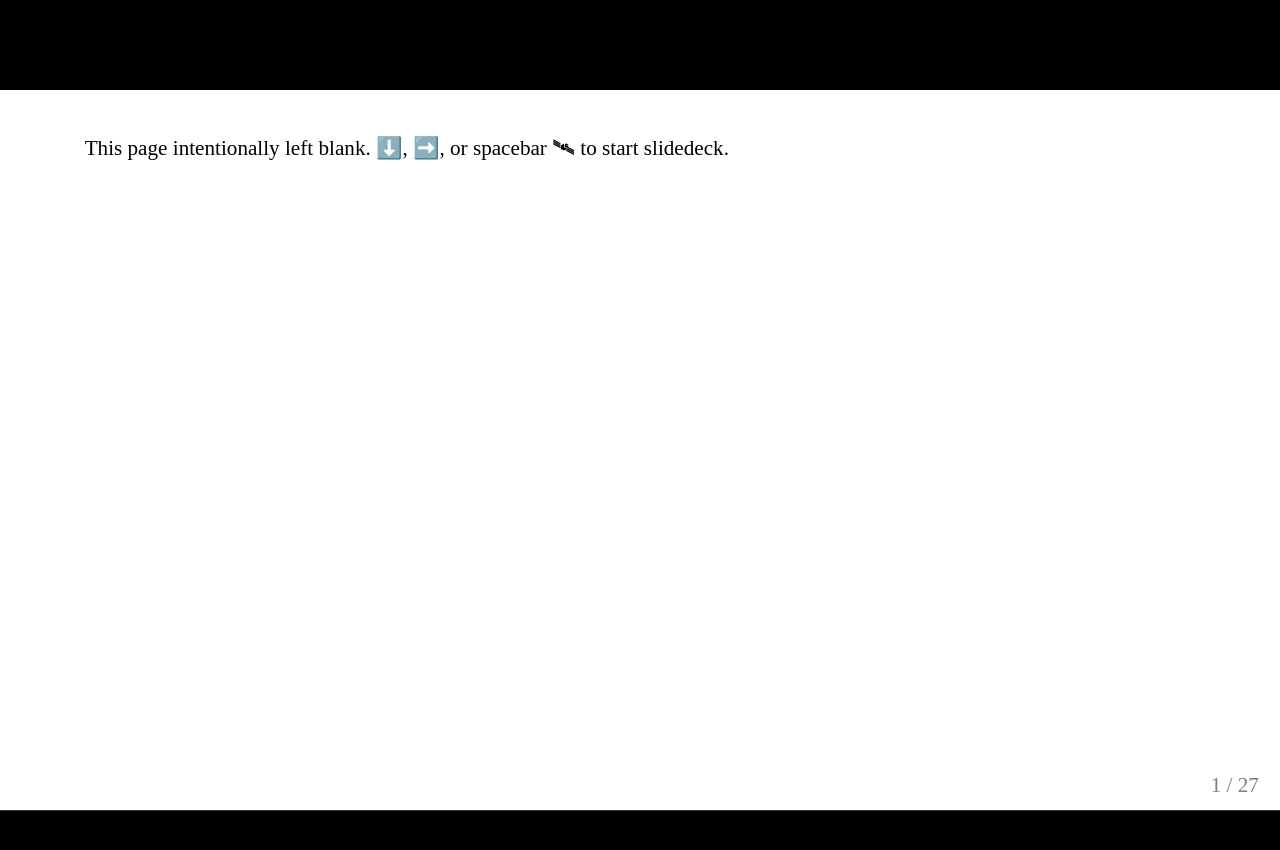
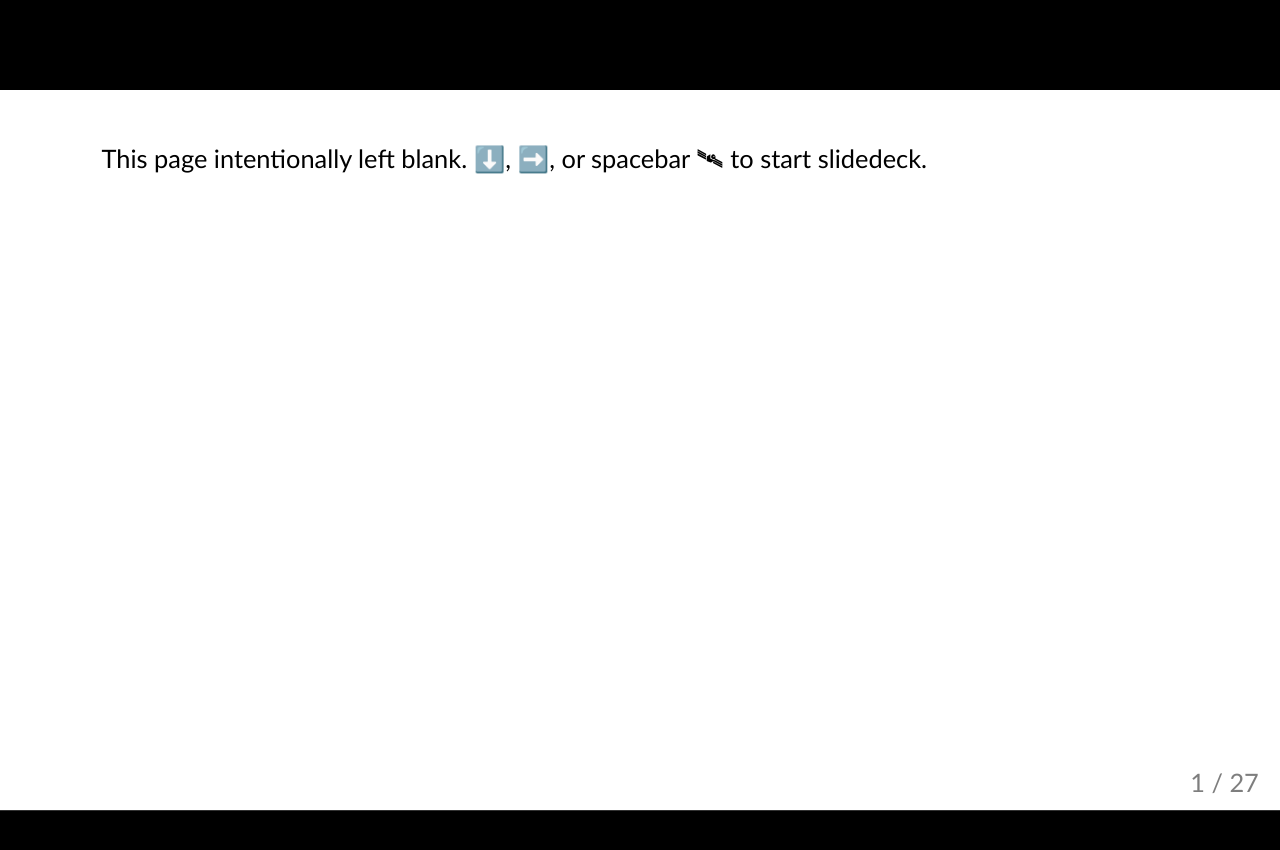
Before and after one commit to ablwr/avpres-training, a Jekyll site: the page built from _presentations/ffmpeg.html, in a window 1280 px wide. Shown: the top 850 px of the page. Built offline with Jekyll 4.4.1, drawn with Linux system fonts in a browser that asks for light colours.

Commit message:
uses Calibri so styles look the same on mac/windows

```diff
--- a/css/css.css
+++ b/css/css.css
@@ -1,5 +1,10 @@
 body {
-  font-family: 'Iowan Old Style', 'Athelas', 'Century Schoolbook', 'Century';
+  font-family: 'Calibri', 'Helvetica Neue', 'Helvetica', 'Gill Sans';
+  font-size: 14px;
+}
+
+.remark-slide-content {
+    font-size: 24px;
 }
 
 .remark-slide-scaler {
@@ -7,7 +12,7 @@ body {
 }
 
 h1, h2, h3, h4, h5, h6 {
-  font-family: 'Gill Sans';
+  font-family: 'Calibri', 'Helvetica Neue', 'Helvetica', 'Gill Sans';
   font-weight: normal;
 }
 
--- a/css/index.css
+++ b/css/index.css
@@ -1,7 +1,7 @@
 /*http://www.colorhexa.com/4cb6b4*/
 
 body {
-  font-family: 'Gill Sans';
+  font-family: 'Calibri', 'Helvetica Neue', 'Helvetica', 'Gill Sans';
   background-color: #fff;
 }
 
@@ -19,6 +19,7 @@ body {
   grid-column-gap: 1em;
   grid-row-gap: 4em;
   margin: 4em;
+  font-size: 1.2em;
 }
 
 .wrapper {
```
